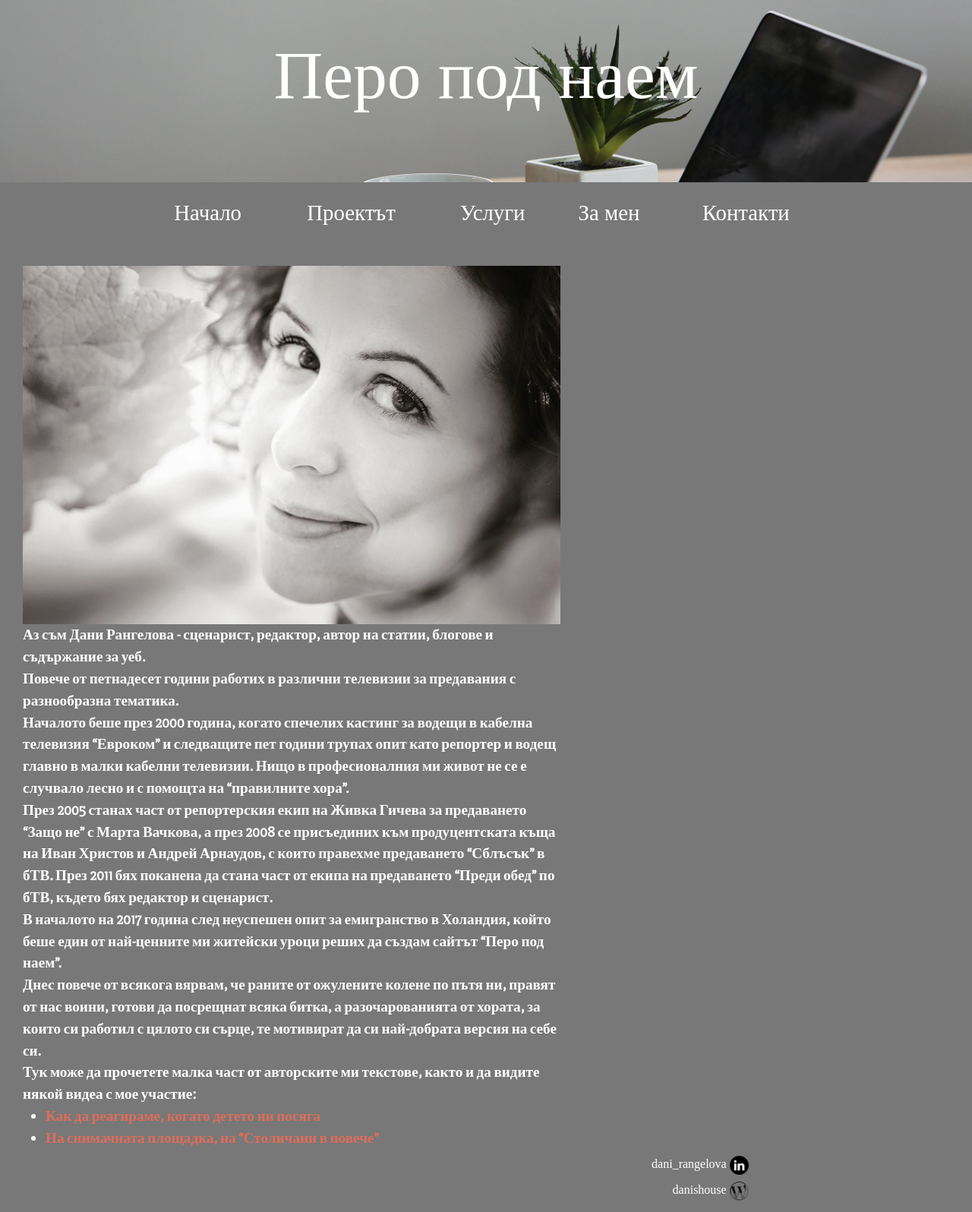
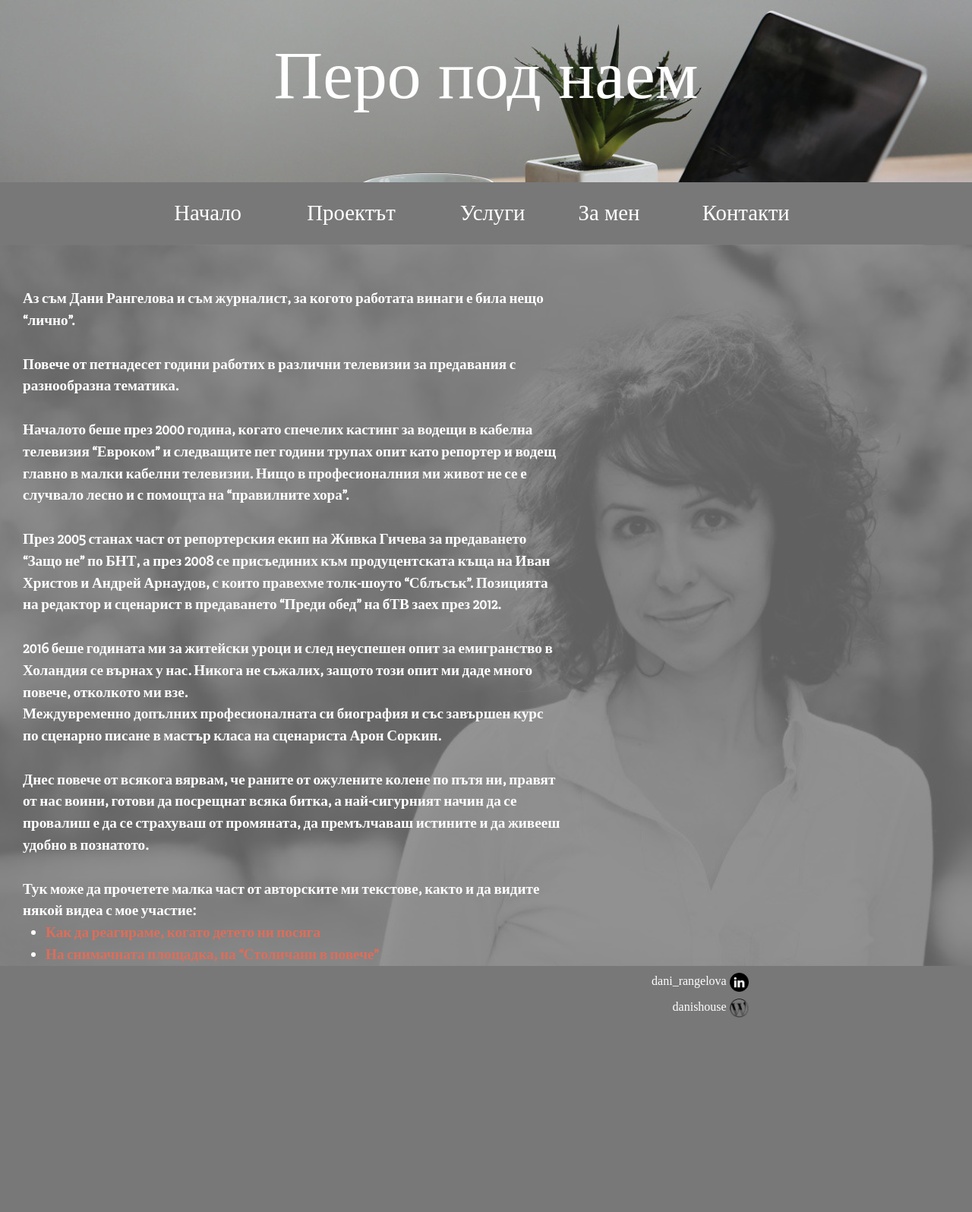
Before and after one commit to peropodnaem/peropodnaem.github.io, a Jekyll site: the page built from about.md, in a window 1280 px wide. Shown: the whole page at 76% size. Built offline with Jekyll 4.4.1, drawn with Linux system fonts in a browser that asks for light colours; some web fonts are replaced; after the commit the page ends 1355 px from its top, so only the background shows below that.

Commit message:
Add transparent backgrounds to different sections

```diff
--- a/about.md
+++ b/about.md
@@ -2,23 +2,41 @@
 layout: page
 title: За мен
 permalink: /about/
+style: |
+    .page-background {
+        background: url("/images/me.jpeg");
+    }
 ---
 
-![-- снимка Дани](../assets/dani.jpg)
 
-Аз съм Дани Рангелова - сценарист, редактор, автор на статии, блогове и съдържание за уеб.
+&nbsp;&nbsp;&nbsp;&nbsp;&nbsp;&nbsp;&nbsp;&nbsp;
+
+Аз съм Дани Рангелова и съм журналист, за когото работата винаги е била нещо "лично".
+<br>
+<br>
 
 Повече от петнадесет години работих в различни телевизии за предавания с разнообразна тематика.
+<br>
+<br>
 
 Началото беше през 2000 година, когато спечелих кастинг за водещи в кабелна телевизия "Евроком" и следващите пет години трупах опит като репортер и водещ главно в малки кабелни телевизии. Нищо в професионалния ми живот не се е случвало лесно и с помощта на "правилните хора".
+<br>
+<br>
 
-През 2005 станах част от репортерския екип на Живка Гичева за предаването "Защо не" с Марта Вачкова, а през 2008 се присъединих към продуцентската къща на Иван Христов и Андрей Арнаудов, с които правехме предаването "Сблъсък" в бТВ.
-През 2011 бях поканена да стана част от екипа на предаването "Преди обед" по бТВ, където бях редактор и сценарист.
+През 2005 станах част от репортерския екип на Живка Гичева за предаването "Защо не" по БНТ, а през 2008 се присъединих към продуцентската къща на Иван Христов и Андрей Арнаудов, с които правехме толк-шоуто "Сблъсък".
+Позицията на редактор и сценарист в предаването "Преди обед" на бТВ заех през 2012.
+<br>
+<br>
 
-В началото на 2017 година след неуспешен опит за емигранство в Холандия, който беше един от най-ценните ми житейски уроци реших да създам сайтът "Перо под наем".
+2016 беше годината ми за житейски уроци и след неуспешен опит за емигранство в Холандия се върнах у нас. Никога не съжалих, защото този опит ми даде много повече, отколкото ми взе.
 
-Днес повече от всякога вярвам, че раните от ожулените колене по пътя ни, правят от нас воини, готови да посрещнат всяка битка, а разочарованията от хората, за които си работил с цялото си сърце, те мотивират да си най-добрата версия на себе си.
+Междувременно допълних професионалната си биография и със завършен курс по сценарно писане в мастър класа на сценариста Арон Соркин.
 
+<br>
+Днес повече от всякога вярвам, че раните от ожулените колене по пътя ни, правят от нас воини, готови да посрещнат всяка битка, а най-сигурният начин да се провалиш е да се страхуваш от промяната, да премълчаваш истините и да живееш удобно в познатото.
+
+
+<br>
 Тук може да прочетете малка част от авторските ми текстове, както и да видите някой видеа с мое участие:
 
 
```
Also changed, not shown: beginning.md (+16 -7 lines), contacts.md (+14 -4 lines), services.md (+15 -6 lines), theproject.md (+13 -7 lines), images/beginning.jpeg (added), images/contacts.jpeg (added), images/me.jpeg (added), images/project.jpeg (added), images/services.jpeg (added).
